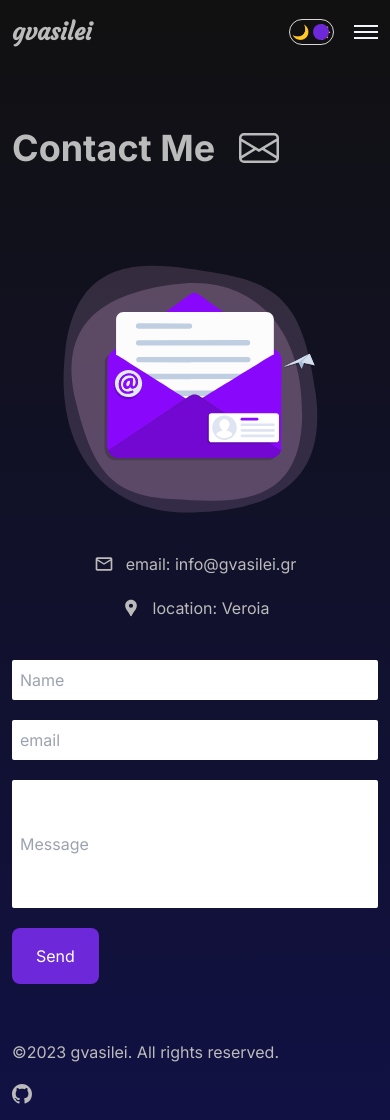
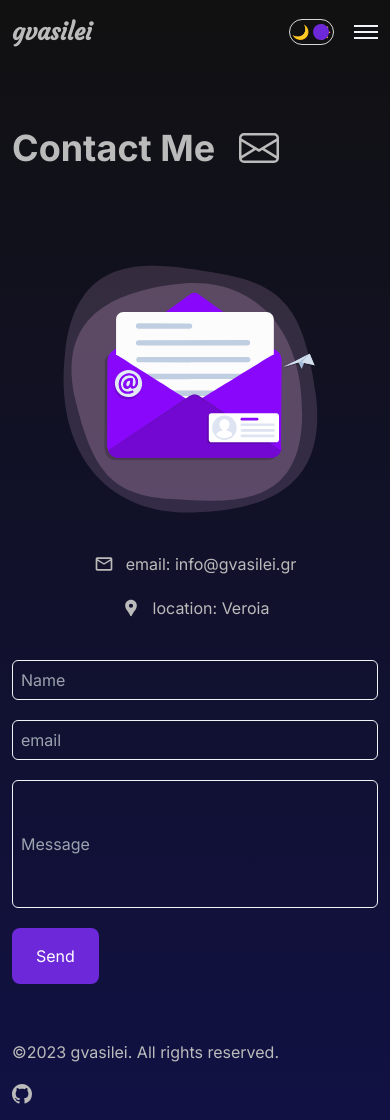
Before and after one commit to g-vasilei/nextjs-person-site, a Next.js app: page /contact in a window 390 px wide. Built offline with nearby package versions, Linux system fonts and the light colour scheme.

Commit message:
frontend changes in about and contact

```diff
--- a/src/app/portfolio/page.jsx
+++ b/src/app/portfolio/page.jsx
@@ -16,8 +16,8 @@ const portfolio = () => {
             My Work <RiCodeSSlashFill size={40} />
          </h1>
          <p className='text-stone-400 mt-5'>Each project is unique. Here are some of my works.</p>
-         <div className='max-w-5xl mt-20 mx-auto px-12 py-10 border-[1px] border-[#20222E] bg-gradient-to-b from-[#23253180] to-[#0f0f1880] rounded-xl lg:grid lg:grid-cols-2'>
-            <Image className='' src='/img-dynamo.png' width={400} height={200} alt='dynamo img' />
+         <div className='max-w-5xl mt-20 mx-auto px-8 py-6 border-[1px] border-slate-100/50  rounded-xl lg:grid lg:grid-cols-2'>
+            <Image className='rounded-md' src='/img-dynamo.png' width={400} height={200} alt='dynamo img' />
             <div className='text-center mt-5 lg:self-center lg:mt-0'>
                <Link href='https://dynamo.gr' className='text-2xl text-slate-50'>
                   https://dynamo.gr
@@ -27,8 +27,8 @@ const portfolio = () => {
                </p>
             </div>
          </div>
-         <div className='max-w-5xl mt-20 mx-auto px-12 py-10 border-[1px] border-[#20222E] bg-gradient-to-b from-[#23253180] to-[#0f0f1880] rounded-xl lg:grid lg:grid-cols-2'>
-            <Image className='' src='/img-back.png' width={400} height={200} alt='backgammon img' />
+         <div className='max-w-5xl mt-20 mx-auto px-8 py-6 border-[1px] border-slate-100/50  rounded-xl lg:grid lg:grid-cols-2'>
+            <Image className='rounded-md' src='/img-back.png' width={400} height={200} alt='backgammon img' />
             <div className='text-center mt-5 lg:self-center lg:mt-0'>
                <Link
                   href='https://users.iee.ihu.gr/~it164767/ADISE20_BACKGAMMON_PLAKOTO/index.html'
@@ -41,8 +41,9 @@ const portfolio = () => {
                </p>
             </div>
          </div>
-         <div className='max-w-5xl mt-20 mx-auto px-12 py-10 border-[1px] border-[#20222E] bg-gradient-to-b from-[#23253180] to-[#0f0f1880] rounded-xl lg:grid lg:grid-cols-2'>
-            <Image className='' src='/img-elec.png' width={400} height={200} alt='electrician img' />
+         {/* bg-gradient-to-b from-[#23253180] to-[#0f0f1880] */}
+         <div className='max-w-5xl mt-20 mx-auto px-8 py-6 border-[1px] border-slate-100/50  rounded-xl lg:grid lg:grid-cols-2'>
+            <Image className='rounded-md' src='/img-elec.png' width={400} height={200} alt='electrician img' />
             <div className='text-center mt-5 lg:self-center lg:mt-0'>
                <Link href='https://g-vasilei.gr' className='text-2xl text-slate-50'>
                   https://electrician.gr/
--- a/src/components/ContactForm.jsx
+++ b/src/components/ContactForm.jsx
@@ -1,13 +1,19 @@
 'use client'
 
-import React, { useRef, useState } from 'react'
+import React, { useContext, useRef, useState } from 'react'
 import emailjs from '@emailjs/browser'
 import { MdOutlineMailOutline, MdLocationPin } from 'react-icons/md'
 import ContactAnimation from './animations/ContactAnimation'
+import { usePathname } from 'next/navigation'
+import { ThemeContext } from '../context/ThemeContext'
 
 const ContactForm = () => {
    const form = useRef()
    const [emailStatus, setEmailStatus] = useState(null)
+
+   const pathname = usePathname()
+
+   const { mode } = useContext(ThemeContext)
 
    const sendEmail = (e) => {
       e.preventDefault()
@@ -40,15 +46,33 @@ const ContactForm = () => {
                <MdLocationPin size={20} /> location: Veroia
             </p>
          </div>
-         <form ref={form} onSubmit={sendEmail} className='lg:col-span-2'>
-            <input type='text' name='name' id='' placeholder='Name' className='w-full h-10 mb-5 px-2 rounded-sm' />
-            <input type='mail' name='email' id='' placeholder='email' className='w-full h-10 mb-5 px-2 rounded-sm' />
+         <form ref={form} onSubmit={sendEmail} className='lg:col-span-2 self-center'>
+            <input
+               type='text'
+               name='name'
+               id=''
+               placeholder='Name'
+               className={`w-full h-10 mb-5 px-2 rounded-md ${
+                  mode === 'dark' ? 'bg-transparent border-slate-100 border-[1px]' : 'border-[#d8d8d8] border-[1px]'
+               }`}
+            />
+            <input
+               type='mail'
+               name='email'
+               id=''
+               placeholder='email'
+               className={`w-full h-10 mb-5 px-2 rounded-md ${
+                  mode === 'dark' ? 'bg-transparent border-slate-100 border-[1px]' : 'border-[#d8d8d8] border-[1px]'
+               }`}
+            />
             <input
                type='text'
                name='message'
                id=''
                placeholder='Message'
-               className='w-full h-32  mb-5  px-2 rounded-sm'
+               className={`w-full h-32  mb-5  px-2 rounded-md ${
+                  mode === 'dark' ? 'bg-transparent border-slate-100 border-[1px]' : 'border-[#d8d8d8] border-[1px]'
+               }`}
             />
             <button type='submit' className='py-4 px-6 bg-violet-700 text-white rounded-lg'>
                Send
```
